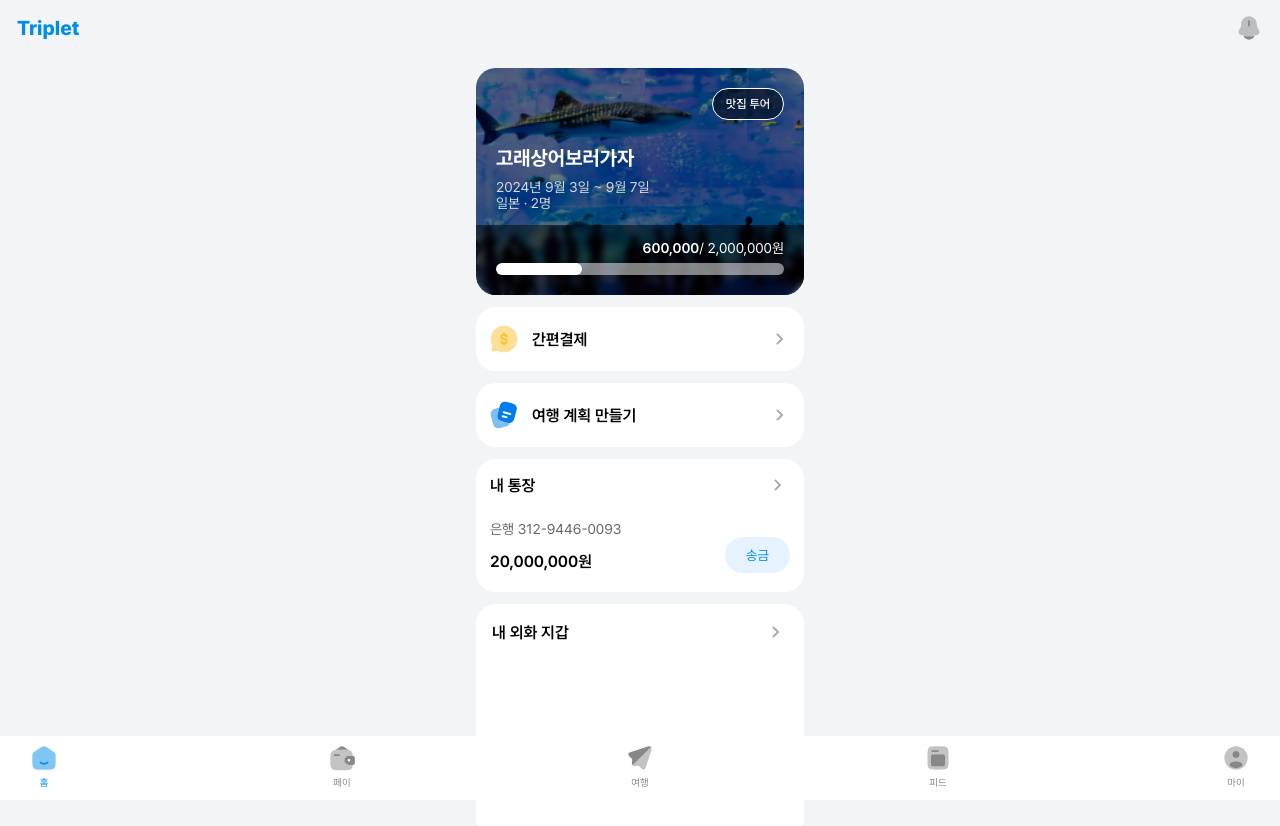
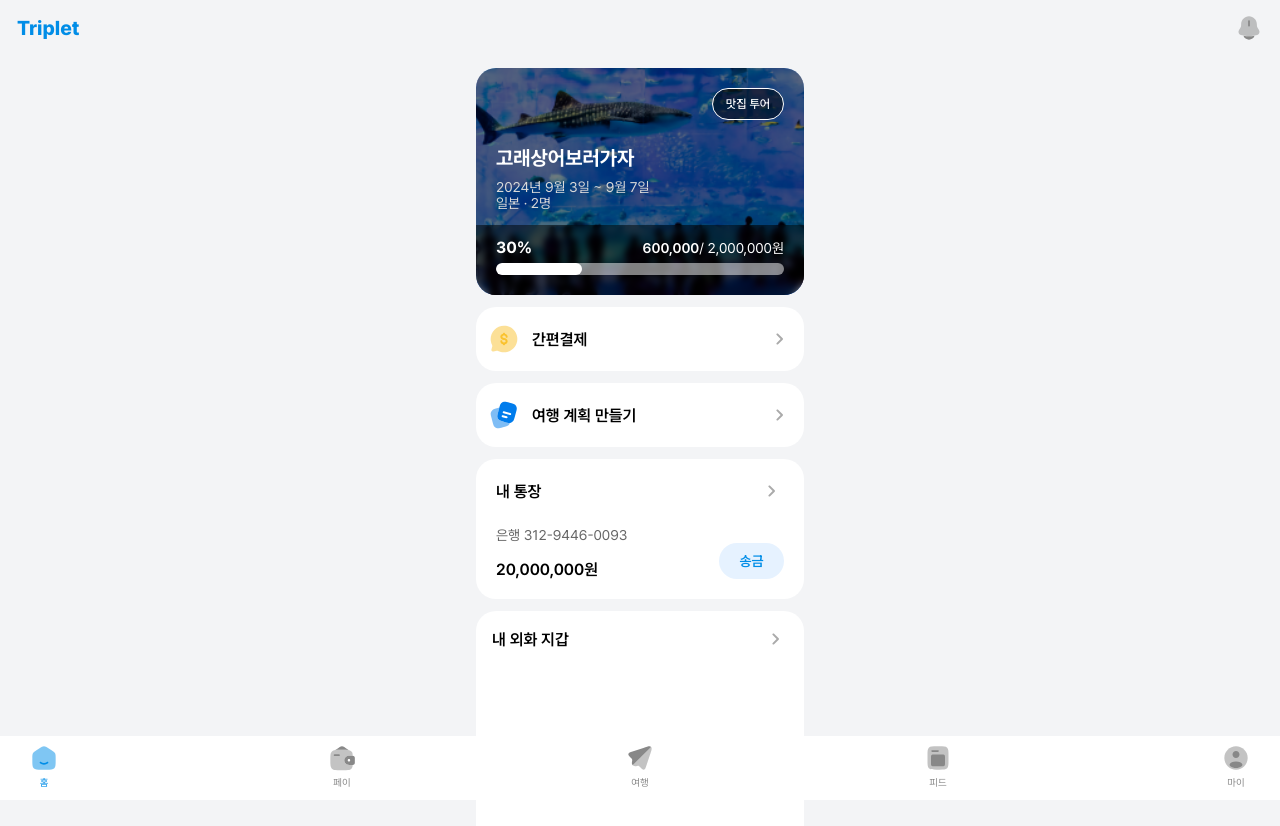
Before and after one commit to lshyunee/Triplet, a React (Create React App) app in the folder triplet/: page / in a window 1280 px wide. Shown: the top 826 px of the page. Built offline with nearby package versions, Linux system fonts and the light colour scheme; a web font is replaced by a local one.

Commit message:
Feat : 메인화면 CSS 수정

```diff
--- a/triplet/src/components/travel/TravelCard.tsx
+++ b/triplet/src/components/travel/TravelCard.tsx
@@ -99,6 +99,16 @@ const ProgressBar = styled.div`
     background-color: white;
 `;
 
+const ProgressText = styled.div`
+    position: absolute;
+    bottom: 38px; /* 진행률 바 바로 위에 위치 */
+    left: 20px;
+    z-index: 2;
+    color: white;
+    font-size: 16px;
+    font-weight: 700;
+`;
+
 const PriceInfo = styled.div`
     position: absolute;
     bottom: 25px; /* 하단에 딱 붙지 않도록 여백 추가 */
@@ -114,7 +124,7 @@ const PriceInfo = styled.div`
 
 const PriceInfoP = styled.p`
     font-weight : 400;
-`
+`;
 
 const TravelCard = () => {
     return (
@@ -126,6 +136,7 @@ const TravelCard = () => {
                 <Badge>맛집 투어</Badge> {/* 우측 상단 배지 */}
                 <TitleP>고래상어보러가자</TitleP>
                 <InfoP>2024년 9월 3일 ~ 9월 7일<br />일본 · 2명</InfoP>
+                <ProgressText>30%</ProgressText> {/* 진행률 텍스트 추가 */}
                 <ProgressContainer>
                     <ProgressBar />
                 </ProgressContainer>
--- a/triplet/src/pages/home/HomePage.tsx
+++ b/triplet/src/pages/home/HomePage.tsx
@@ -64,50 +64,6 @@ const DetailP = styled.p`
     font-size: 14px;
     font-weight : 400;
     color : #666666;
-    margin : 0px;
-`;
-
-const MoneyP = styled.p`
-    font-size:16px;
-    font-weight : 600;
-`
-
-const MiddleDiv = styled.div`
-    box-sizing: border-box;
-    width : 328px;
-    height : 133px;
-    display : flex;
-    flex-direction : column;
-    background-color : white;
-    border-radius : 20px;
-    padding : 14px;
-
-
-    ${MoneyP}{
-        margin-top : 12px;
-        margin-bottom : 0px;
-    }
-
-    ${DetailP} {
-        margin-top : 24px;
-    }
-
-    ${TitleDiv}{
-       text-align : center;
-        ${TitleP}{
-            margin-top : 0px;
-            margin-bottom : 0px;
-        }
-    }
-`;
-
-const SendBtn = styled.button`
-    width: 65px;
-    height: 36px;
-    border-radius : 50px;
-    border : none;
-    background-color : #E6F2FF;
-    color: #008DE7;
 `;
 
 const LargeDiv = styled.div`
@@ -126,8 +82,61 @@ const LargeDiv = styled.div`
         margin-bottom : 0px;
     }
 
-    ${DetailP} {
-    }
+`;
+
+const Card = styled.div`
+    width : 328px;
+    background-color: #ffffff;
+    border-radius: 20px;
+    margin: 0 16px;
+    margin-bottom: 12px;
+    display: flex;
+    flex-direction: column;
+`;
+
+const CardTitle = styled.span`
+    font-size: 16px;
+    font-weight: 600;
+`;
+
+const CardTitleArea = styled.div`
+display: flex;
+align-items: center;
+justify-content: space-between;
+margin: 0 20px;
+padding-top: 20px;
+`;
+
+const CardCaption = styled.span`
+font-size: 14px;
+font-weight: 400;
+color: #666666;
+margin: 0 20px;
+padding-top: 24px;
+`;
+
+const CardContent = styled.span`
+font-size: 16px;
+font-weight: 600;
+align-self: flex-end;
+`;
+
+const CardButton = styled.button`
+border: 0;
+background-color: #E6F2FF;
+color: #008DE7;
+font-size: 14px;
+font-weight: 600;
+width: 65px;
+height: 36px;
+border-radius: 50px;
+`;
+
+const ButtonArea = styled.div`
+display: flex;
+justify-content: space-between;
+margin: 0 20px;
+padding-bottom: 20px;
 `;
 
 const HomePage = () => {
@@ -156,19 +165,17 @@ const HomePage = () => {
                 </LittleTitleDiv>
                 <RightArrow/>
             </LittleDiv>
-            <MiddleDiv>
-                <TitleDiv>
-                    <TitleP>내 통장</TitleP>
+            <Card>
+                <CardTitleArea>
+                    <CardTitle>내 통장</CardTitle>
                     <RightArrow/>
-                </TitleDiv>
-                <DetailP>은행 312-9446-0093</DetailP>
-                <TitleDiv>
-                    <MoneyP>20,000,000원</MoneyP>
-                    <SendBtn>
-                        송금
-                    </SendBtn>
-                </TitleDiv>
-            </MiddleDiv>
+                </CardTitleArea>
+                <CardCaption>은행 312-9446-0093</CardCaption>
+                <ButtonArea>
+                    <CardContent>20,000,000원</CardContent>
+                    <CardButton>송금</CardButton>
+                </ButtonArea>
+            </Card>
             <LargeDiv>
                 <TitleDiv>
                     <TitleP>내 외화 지갑</TitleP>
```
